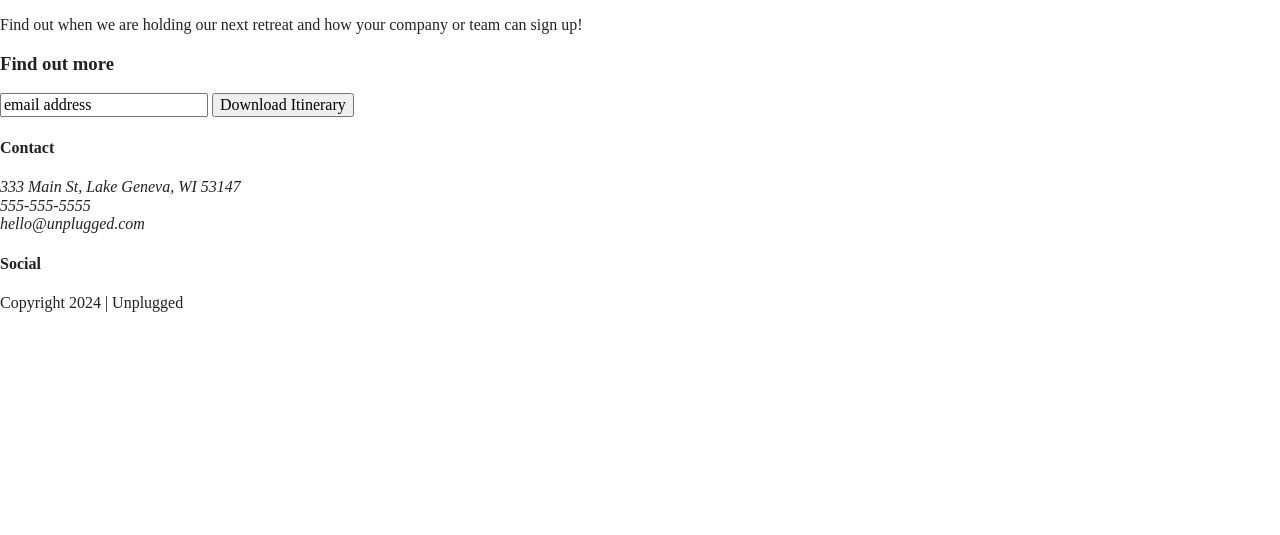
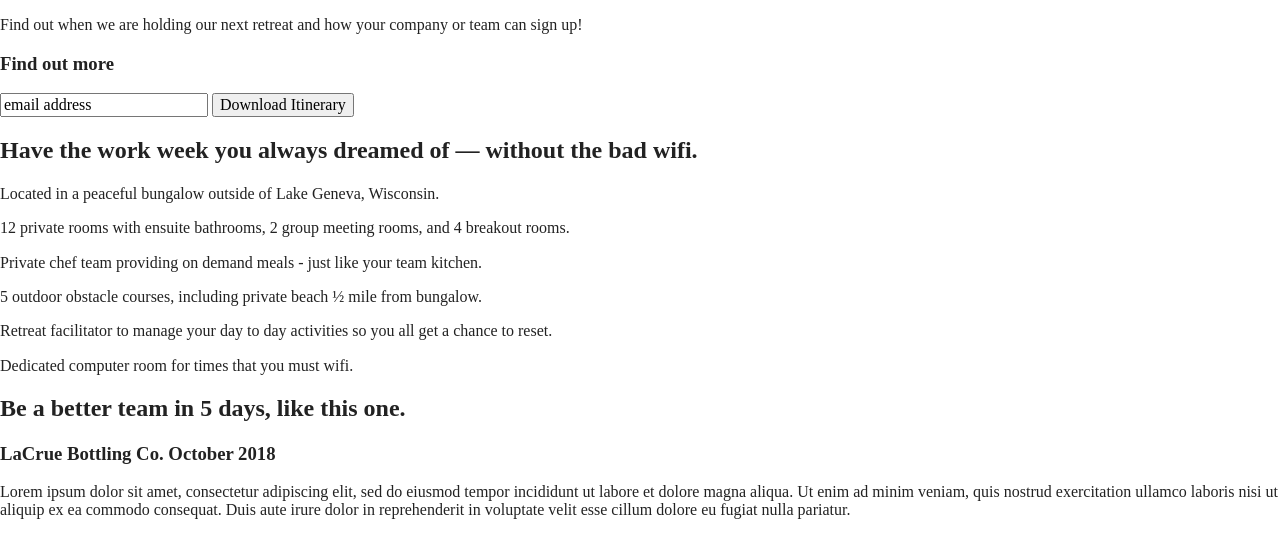
Before and after one commit to JamAli-W/unplugged, a website built with Parcel: page index.html in a window 1280 px wide. Shown: the part 265-800 px from the top of the page. Built offline with nearby package versions, Linux system fonts and the light colour scheme; files whose address does not match are found by name.

Commit message:
Added features and review sections to html

```diff
--- a/index.html
+++ b/index.html
@@ -57,6 +57,46 @@
       </div>
     </div>
   </aside>
+  <section class="features">
+    <div class="content-wrapper">
+      <h2>Have the work week you always dreamed of — without the bad wifi.</h2>
+      <div class="features-items">
+        <article>
+          <p class="fontaswesome-icons"></p>
+          <p class="features-item-description">Located in a peaceful bungalow outside of Lake Geneva, Wisconsin.</p>
+        </article>
+        <article>
+          <p class="fontaswesome-icons"></p>
+          <p class="features-item-description">12 private rooms with ensuite bathrooms, 2 group meeting rooms, and 4 breakout rooms.</p>
+        </article>
+        <article>
+          <p class="fontaswesome-icons"></p>
+          <p class="features-item-description">Private chef team providing on demand meals - just like your team kitchen.</p>
+        </article>
+        <article>
+          <p class="fontaswesome-icons"></p>
+          <p class="features-item-description">5 outdoor obstacle courses, including private beach ½ mile from bungalow.</p>
+        </article>
+        <article>
+          <p class="fontaswesome-icons"></p>
+          <p class="features-item-description">Retreat facilitator to manage your day to day activities so you all get a chance to reset.</p>
+        </article>
+        <article>
+          <p class="fontaswesome-icons"></p>
+          <p class="features-item-description">Dedicated computer room for times that you must wifi.</p>
+        </article>
+      </div>
+  </div>
+  </section>
+  <section class="reviews">
+    <div class="content-wrapper">
+      <h2>Be a better team in 5 days, like this one.</h2>
+      <article>
+        <h3>LaCrue Bottling Co. October 2018</h3>
+        <p>Lorem ipsum dolor sit amet, consectetur adipiscing elit, sed do eiusmod tempor incididunt ut labore et dolore magna aliqua. Ut enim ad minim veniam, quis nostrud exercitation ullamco laboris nisi ut aliquip ex ea commodo consequat. Duis aute irure dolor in reprehenderit in voluptate velit esse cillum dolore eu fugiat nulla pariatur.</p>
+      </article>
+    </div>
+  </section>
 </main> <!-- main wrapper -->
 <footer>
   <div class="content-wrapper">
```
